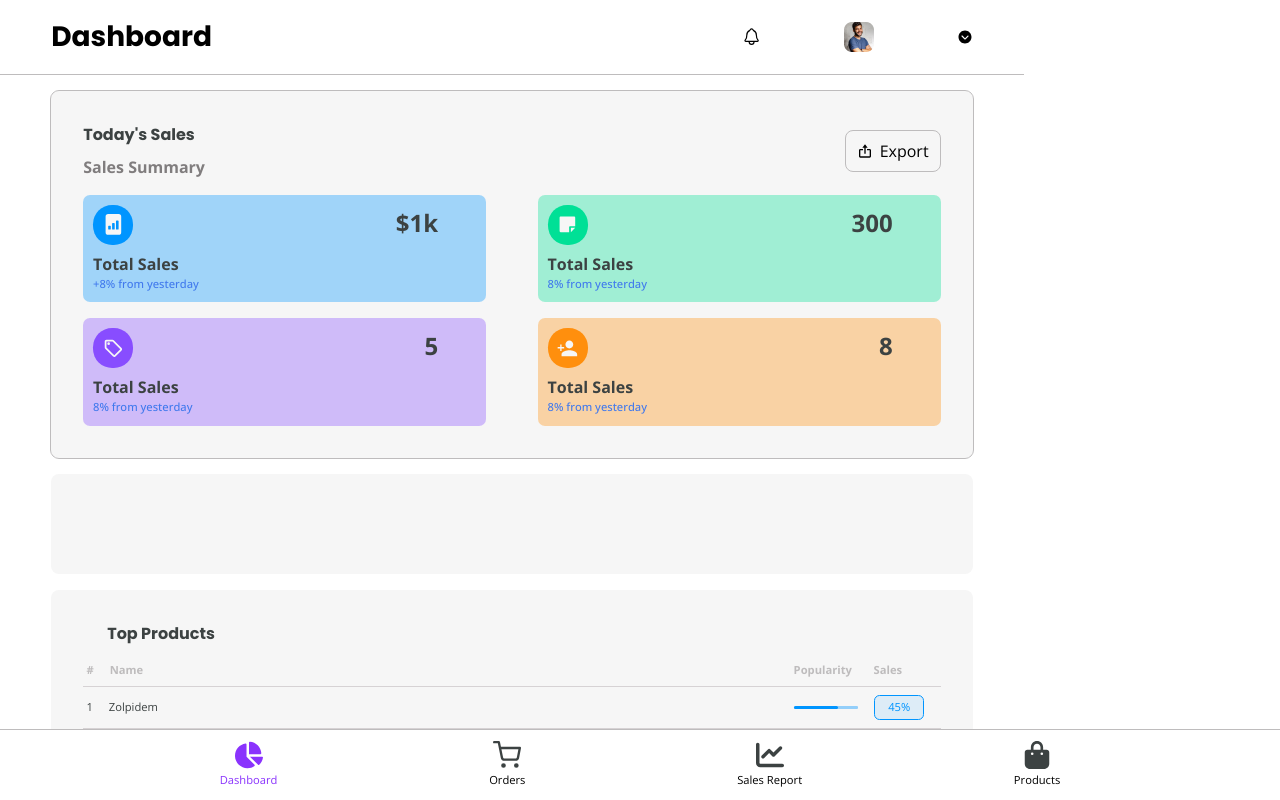
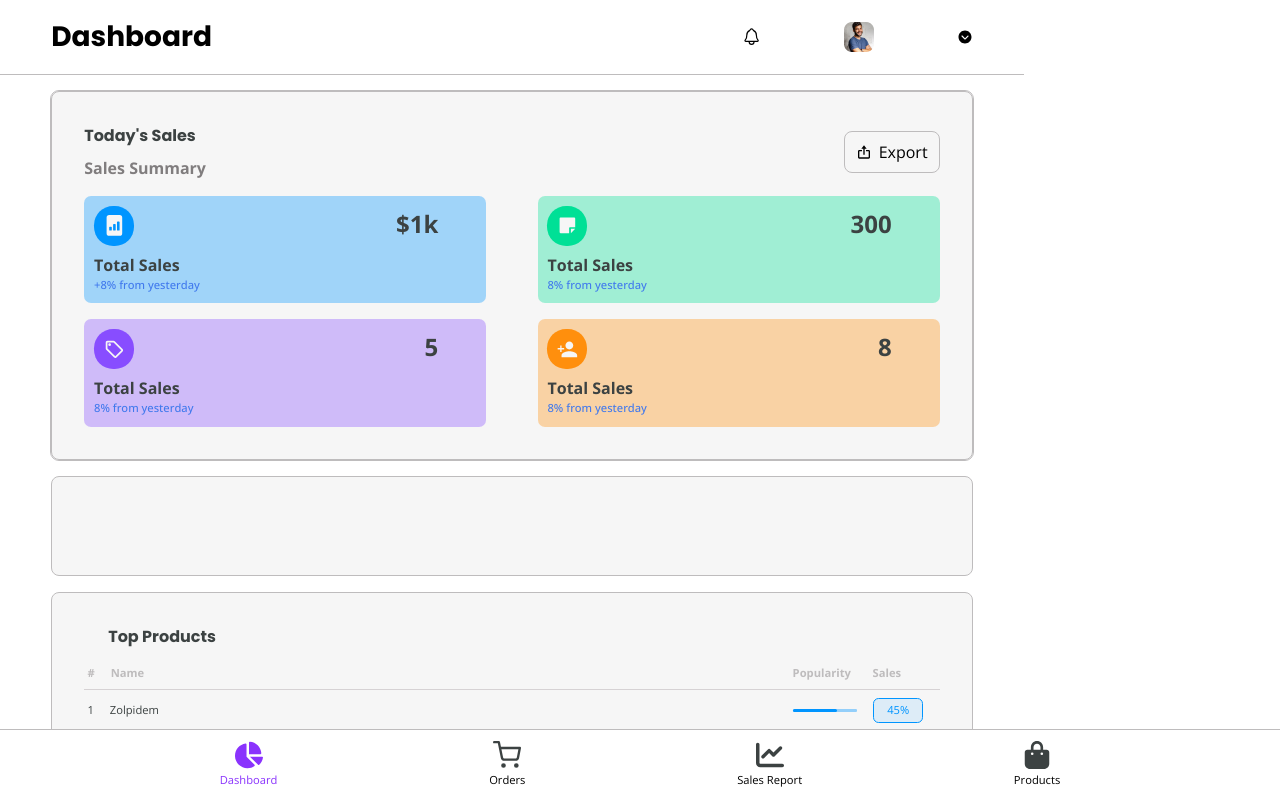
Before and after one commit to RPJ-Overseas-Exim/garment_website, a Next.js app: page /admin/dashboard in a window 1280 px wide. Built offline with nearby package versions, Linux system fonts and the light colour scheme; a web font is replaced by a local one.

Commit message:
added border to all cards in admin dashboard

```diff
--- a/app/_components/AdminMain/AdminMain.css
+++ b/app/_components/AdminMain/AdminMain.css
@@ -21,6 +21,7 @@
   background-color: var(--bg-light);
   border-radius: 0.5em;
   padding: 2em;
+  border: 1px solid var(--text-gray);
 }
 
 .dashboard-home__title {
```
